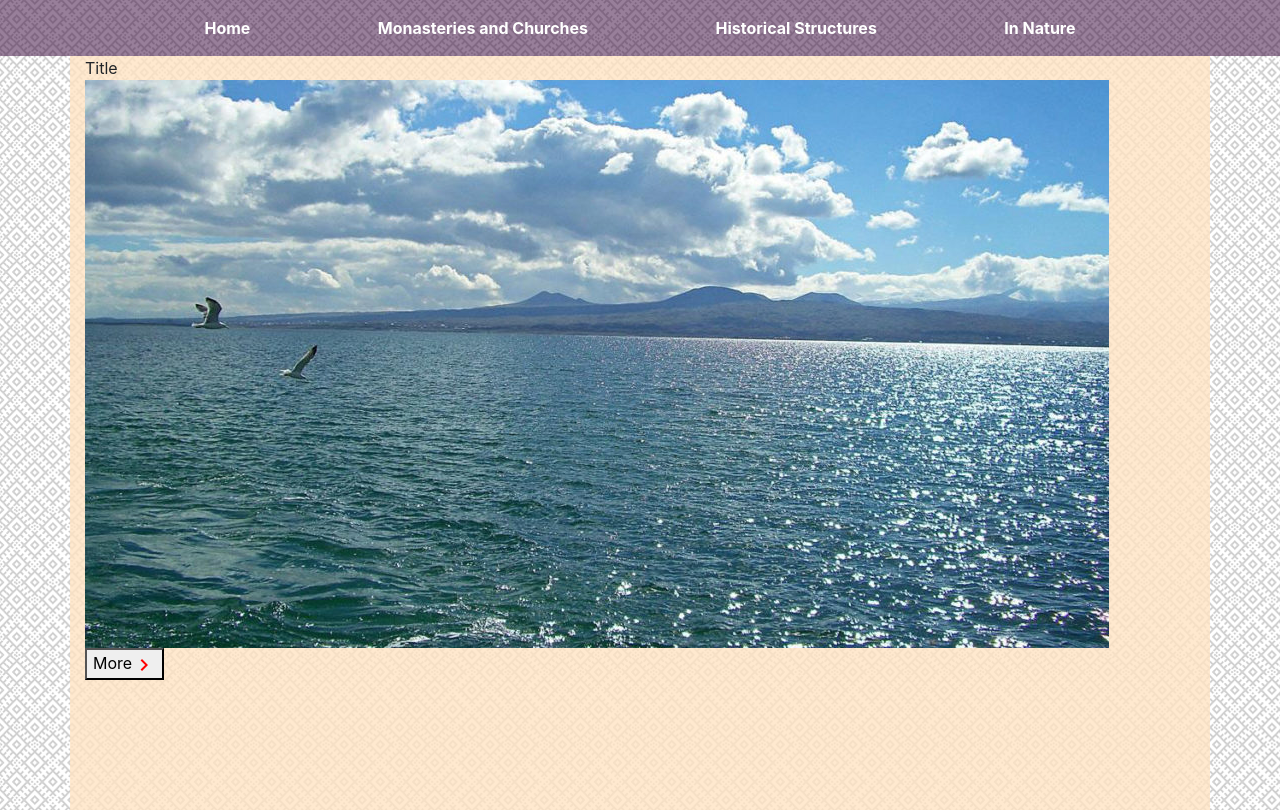
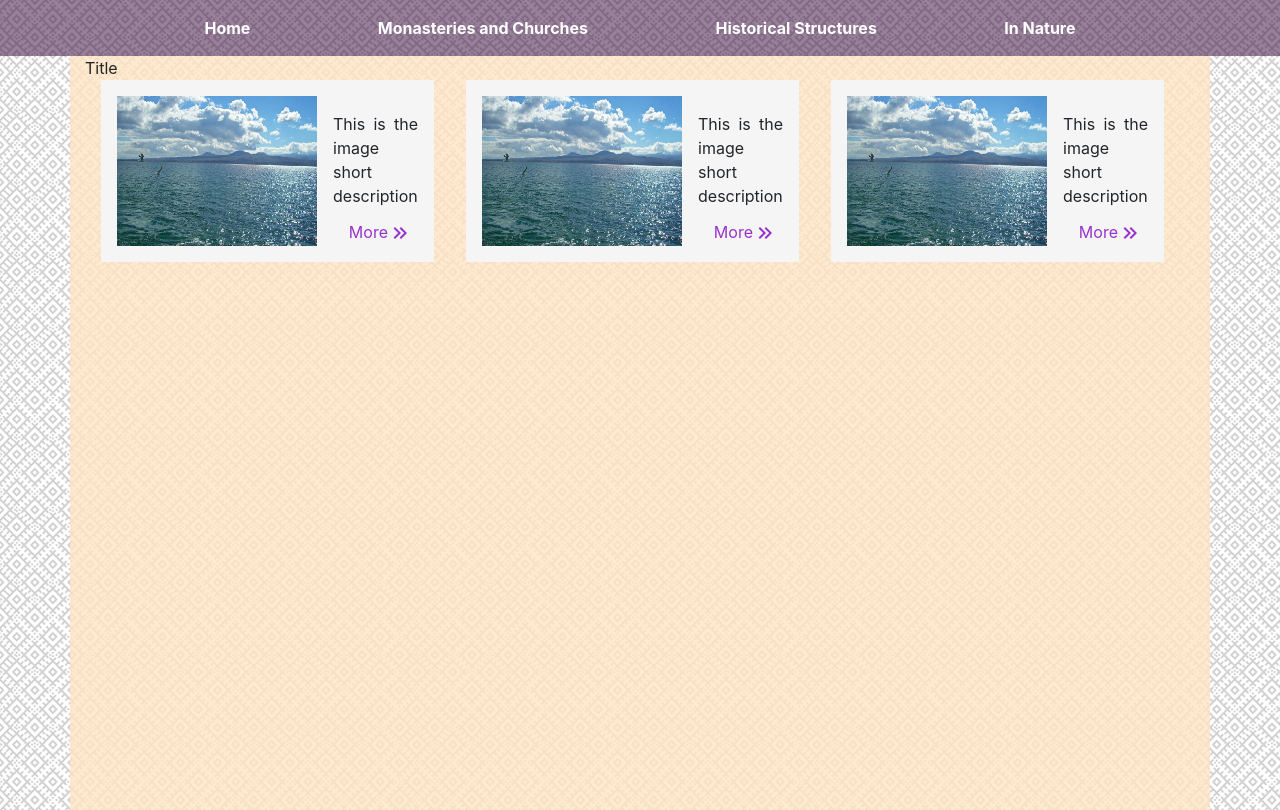
Before and after one commit to LusineAn/armChurches, a React app: page /gallery/monasteries in a window 1280 px wide. Built offline with nearby package versions, Linux system fonts and the light colour scheme.

Commit message:
Added ImgCard

```diff
--- a/app/assets/App.scss
+++ b/app/assets/App.scss
@@ -1,7 +1,8 @@
 @import "./Navbar";
 @import "./HomePage";
 @import "./Carousel";
-
+@import "./Gallery";
+@import "./ImageCard";
 
 body {
     background: url(../images/background/circuit.png);
--- /dev/null
+++ b/app/assets/ImageCard.scss
@@ -0,0 +1,43 @@
+.imgCard {
+    display: flex;
+    background: whitesmoke;
+    flex: 0 0 30%;
+    padding: 1rem;
+    margin: 0 1rem;
+
+    .cardLeft {
+        padding-right: 1rem;
+
+        img {
+            height: 150px;
+            width: 200px;
+        }
+    }
+
+    .cardRight {
+        display: flex;
+        flex-direction: column;
+        justify-content: space-between;
+
+        .imgDesc {
+            padding-top: 1rem;
+            text-align: justify;
+        }
+
+        .moreButton {
+            width: fit-content;
+            border: none;
+            background: none;
+            color: darkorchid;
+            align-self: flex-end;
+
+            svg {
+                margin-top: -1px;
+            }
+        }
+    }
+}
+
+.imgCardsContainer {
+    display: flex;
+}
--- a/app/src/components/presentational/Gallery.jsx
+++ b/app/src/components/presentational/Gallery.jsx
@@ -1,10 +1,6 @@
 import React from 'react';
 
-import { Card, CardColumns, Button } from 'react-bootstrap';
-import Icon from '@mdi/react'
-import { mdiChevronRight } from '@mdi/js';
-
-
+import ImgCard from '../reactComponents/ImgCard';
 import M from '../../Messages/messages';
 
 class Gallery extends React.Component {
@@ -15,17 +11,10 @@ class Gallery extends React.Component {
                     <span>Title</span>
                 </div>
                 <div className='imgCardsContainer'>
-                    <div className='imgCard'>
-                        <img src="/app/images/19.jpg"/>
-                        <div className='imgDesc'></div>
-                        <button className='imgMore'>
-                            <span className='moreText'>{M.more}</span>
-                            <Icon
-                                path={mdiChevronRight}
-                                size={1}
-                                color="red" />
-                        </button>
-                    </div>
+                    {/* <ImgCard imgSrc={} imgDesc={}/> */}
+                    <ImgCard />
+                    <ImgCard />
+                    <ImgCard />
                 </div>
             </div>
         )
--- /dev/null
+++ b/app/src/components/reactComponents/ImgCard.jsx
@@ -0,0 +1,30 @@
+import React from 'react';
+
+import Icon from '@mdi/react'
+import { mdiChevronDoubleRight } from '@mdi/js';
+
+import M from '../../Messages/messages';
+
+class ImgCard extends React.Component {
+    render() {
+        return (
+            <div className='imgCard'>
+                <div className='cardLeft'>
+                    <img src="/app/images/19.jpg" />
+                </div>
+                <div className='cardRight'>
+                    <div className='imgDesc'>This is the image short description</div>
+                    <button className='moreButton'>
+                        <span className='moreText'>{M.more}</span>
+                        <Icon
+                            path={mdiChevronDoubleRight}
+                            size={1}
+                            color="darkorchid" />
+                    </button>
+                </div>
+            </div>
+        )
+    }
+}
+
+export default ImgCard;
```
Also changed, not shown: app/assets/Gallery.scss (added).
